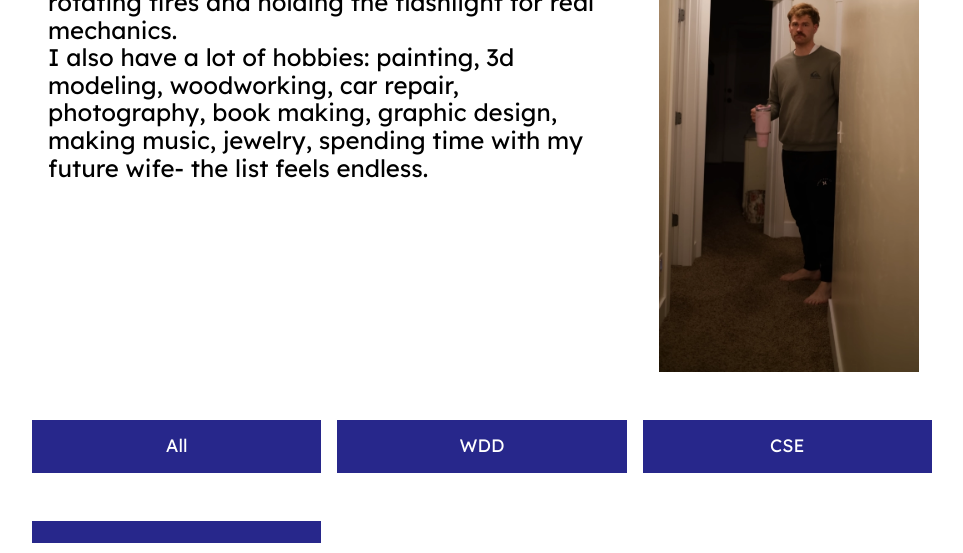
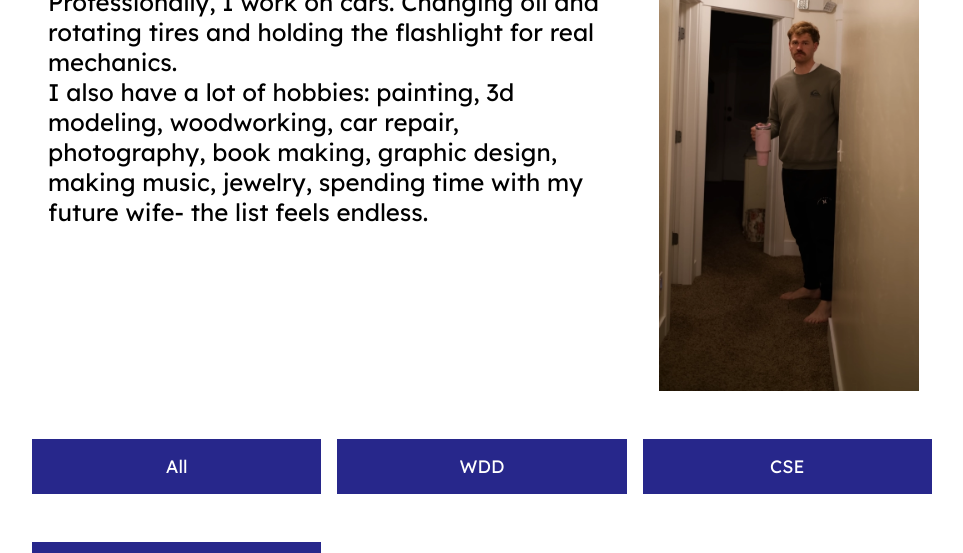
Before and after one commit to Benceroni/wdd231, a plain HTML site: page index.html in a window 1280 px wide. Shown: the part 437-990 px from the top of the page, without its empty margins (158-1121 px from the left). Drawn offline with nearby package versions, Linux system fonts and the light colour scheme.

Commit message:
silly changes fr fr

```diff
--- a/index.html
+++ b/index.html
@@ -8,7 +8,7 @@
     <meta name="author" content="Spencer Bell">
 
     <!-- stylesheets -->
-    <link rel="stylesheet" href="styles/normalize.css">
+    <!-- <link rel="stylesheet" href="styles/normalize.css"> -->
     <link rel="stylesheet" href="styles/homepage-small.css">
     <link rel="stylesheet" href="styles/homepage-large.css">
 
@@ -25,7 +25,7 @@
 </head>
 <body>
     <header>
-        <img src="images/hmm-emoji-homepage.svg" alt="">
+        <img src="images/hmm-emoji-homepage.svg" alt="benceroni home page logo hmmmm emoji">
         <span>
             <h2>Spencer Bell</h2>
         </span>
@@ -53,7 +53,7 @@
             <button type="button" id="CSECourses">CSE</button>
         <span id="totalCourses"></span>
         <div id="courses"></div>
-        <section id="filler"><h2></h2></section>
+        <section id="filler"><h2>heading</h2></section>
     </main>
     <footer>
         <div id="links">
```
